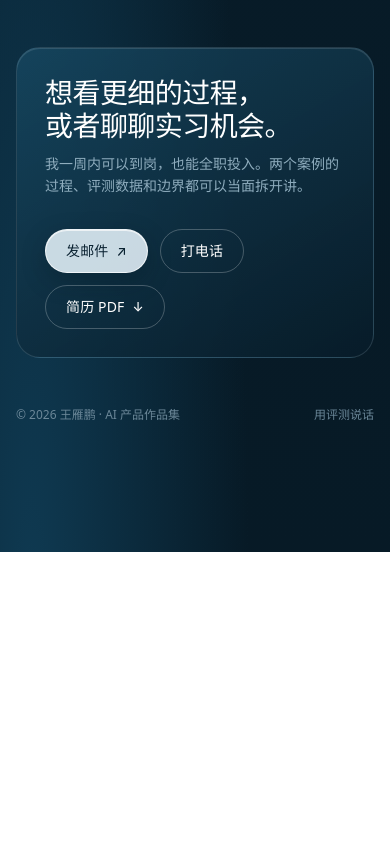
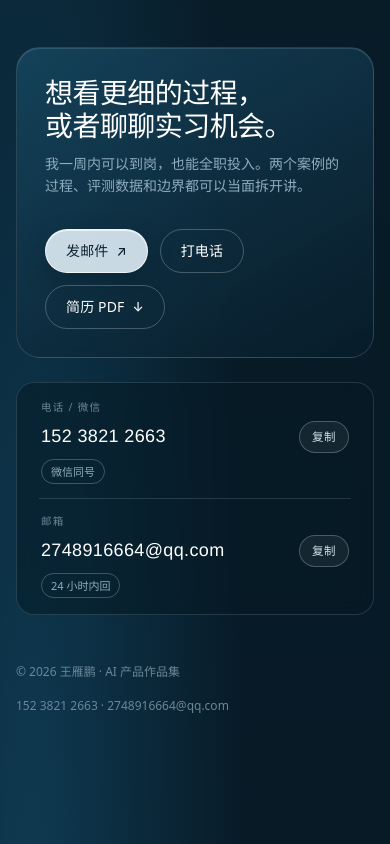
Before and after one commit to Easylove915/Easylove915.github.io, a plain HTML site: page index.html in a window 390 px wide. Shown: the part 3617-4461 px from the top of the page. Before the commit the page ends 4169 px from the top, so only its background shows below. Drawn offline with Linux system fonts and the light colour scheme.

Commit message:
add visible phone/WeChat and email with copy buttons

```diff
--- a/index.html
+++ b/index.html
@@ -211,9 +211,25 @@
           <a class="btn btn-glass" href="assets/resume.pdf" download="王雁鹏-简历-AI产品实习生.pdf">简历 PDF <span class="arw">↓</span></a>
         </div>
       </div>
+
+      <div class="contact-info" aria-label="联系方式">
+        <div class="ci-row">
+          <span class="ci-k">电话 / 微信</span>
+          <a class="ci-v" href="tel:15238212663">152 3821 2663</a>
+          <span class="ci-tag">微信同号</span>
+          <button class="ci-copy" type="button" data-copy="15238212663">复制</button>
+        </div>
+        <div class="ci-row">
+          <span class="ci-k">邮箱</span>
+          <a class="ci-v" href="mailto:2748916664@qq.com">2748916664@qq.com</a>
+          <span class="ci-tag">24 小时内回</span>
+          <button class="ci-copy" type="button" data-copy="2748916664@qq.com">复制</button>
+        </div>
+      </div>
+
       <footer>
         <span>© 2026 王雁鹏 · AI 产品作品集</span>
-        <span>用评测说话</span>
+        <span>152 3821 2663 · 2748916664@qq.com</span>
       </footer>
     </div>
   </section>
@@ -229,6 +245,28 @@
   addEventListener('scroll', onScroll, { passive: true });
   onScroll();
 
+  // 联系方式一键复制
+  document.querySelectorAll('.ci-copy').forEach(btn => {
+    btn.addEventListener('click', async () => {
+      const text = btn.dataset.copy || '';
+      try {
+        await navigator.clipboard.writeText(text);
+      } catch {
+        const ta = document.createElement('textarea');
+        ta.value = text;
+        ta.style.position = 'fixed';
+        ta.style.opacity = '0';
+        document.body.appendChild(ta);
+        ta.select();
+        try { document.execCommand('copy'); } catch {}
+        ta.remove();
+      }
+      const old = btn.textContent;
+      btn.textContent = '已复制';
+      btn.classList.add('is-done');
+      setTimeout(() => { btn.textContent = old; btn.classList.remove('is-done'); }, 1600);
+    });
+  });
   // 键盘用户：跳到主要内容后顶部导航保持可见
   document.querySelectorAll('a[href^="#"]').forEach(a => {
     a.addEventListener('click', e => {
--- a/style.css
+++ b/style.css
@@ -814,3 +814,48 @@ section[id]{scroll-margin-top:96px}
 
 .doc-h1{margin:8px 0 2px; font-family:var(--font-display); font-weight:400; font-size:clamp(28px,3.4vw,42px); line-height:1.15; letter-spacing:-.02em}
 .doc-md-table th:first-child{min-width:92px}
+/* ---------- 联系方式（可读 + 可复制） ---------- */
+.contact-info{
+  display:flex; flex-direction:column; gap:0;
+  margin:var(--sp-24) 0 0; padding:2px 22px;
+  border:1px solid var(--line); border-radius:18px;
+  background:rgba(7,26,38,.55);
+  -webkit-backdrop-filter:blur(10px); backdrop-filter:blur(10px);
+}
+.ci-row{
+  display:grid; grid-template-columns:110px minmax(0,1fr) auto auto;
+  align-items:center; gap:16px;
+  padding:16px 2px; border-bottom:1px solid var(--line);
+}
+.ci-row:last-child{border-bottom:0}
+.ci-k{font-size:11px; letter-spacing:.12em; text-transform:uppercase; color:var(--ink-faint)}
+.ci-v{
+  font-family:var(--font-num); font-variant-numeric:tabular-nums lining-nums;
+  font-size:clamp(17px,1.9vw,22px); letter-spacing:.02em; color:#fff;
+  text-decoration:none; transition:color .2s;
+}
+.ci-v:hover{color:var(--glow); text-decoration:underline; text-underline-offset:4px}
+.ci-tag{
+  font-size:11px; padding:3px 9px; border-radius:999px;
+  border:1px solid var(--line-strong); color:var(--ink-dim); white-space:nowrap;
+}
+.ci-copy{
+  appearance:none; cursor:pointer;
+  font:inherit; font-size:11.5px; letter-spacing:.04em;
+  padding:6px 12px; border-radius:999px;
+  border:1px solid var(--line-strong); background:rgba(255,255,255,.06);
+  color:var(--ink-soft); transition:background .2s, color .2s, border-color .2s;
+}
+.ci-copy:hover{background:rgba(255,255,255,.12); color:#fff}
+.ci-copy.is-done{border-color:rgba(159,216,239,.6); color:#cfeaf9; background:rgba(159,216,239,.14)}
+
+@media (max-width:760px){
+  .ci-row{grid-template-columns:1fr auto; gap:6px 12px; padding:14px 2px}
+  .ci-k{grid-column:1 / -1; font-size:10.5px}
+  .ci-v{font-size:18px}
+  .ci-tag{grid-column:1; justify-self:start}
+  .ci-copy{grid-row:2; grid-column:2}
+}
+
+.foot-contact a{color:var(--ink-soft); text-decoration:none; border-bottom:1px solid transparent}
+.foot-contact a:hover{color:#fff; border-bottom-color:rgba(255,255,255,.4)}
```
Also changed, not shown: project-ensp.html (+1 -1 lines), project-jd.html (+1 -1 lines).
